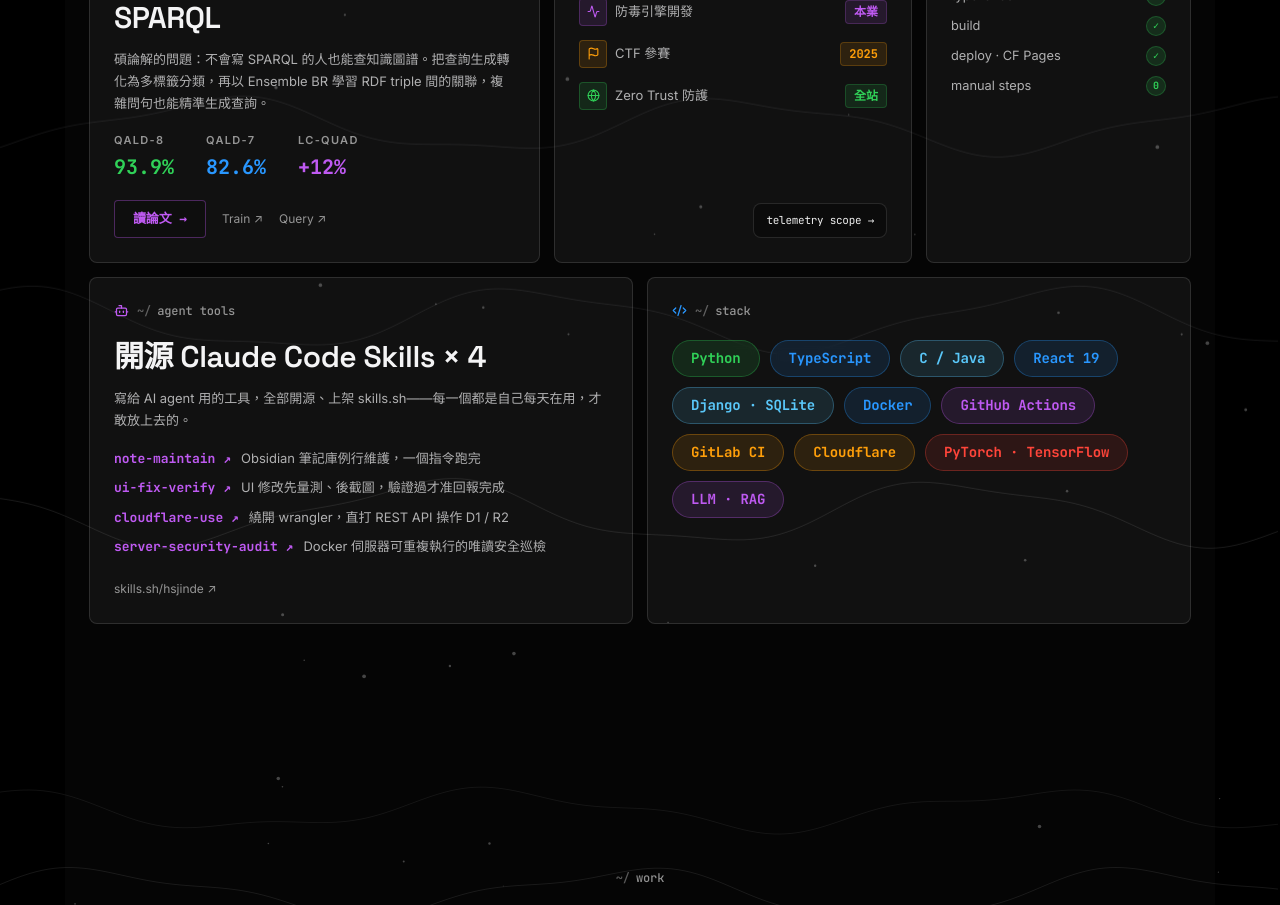
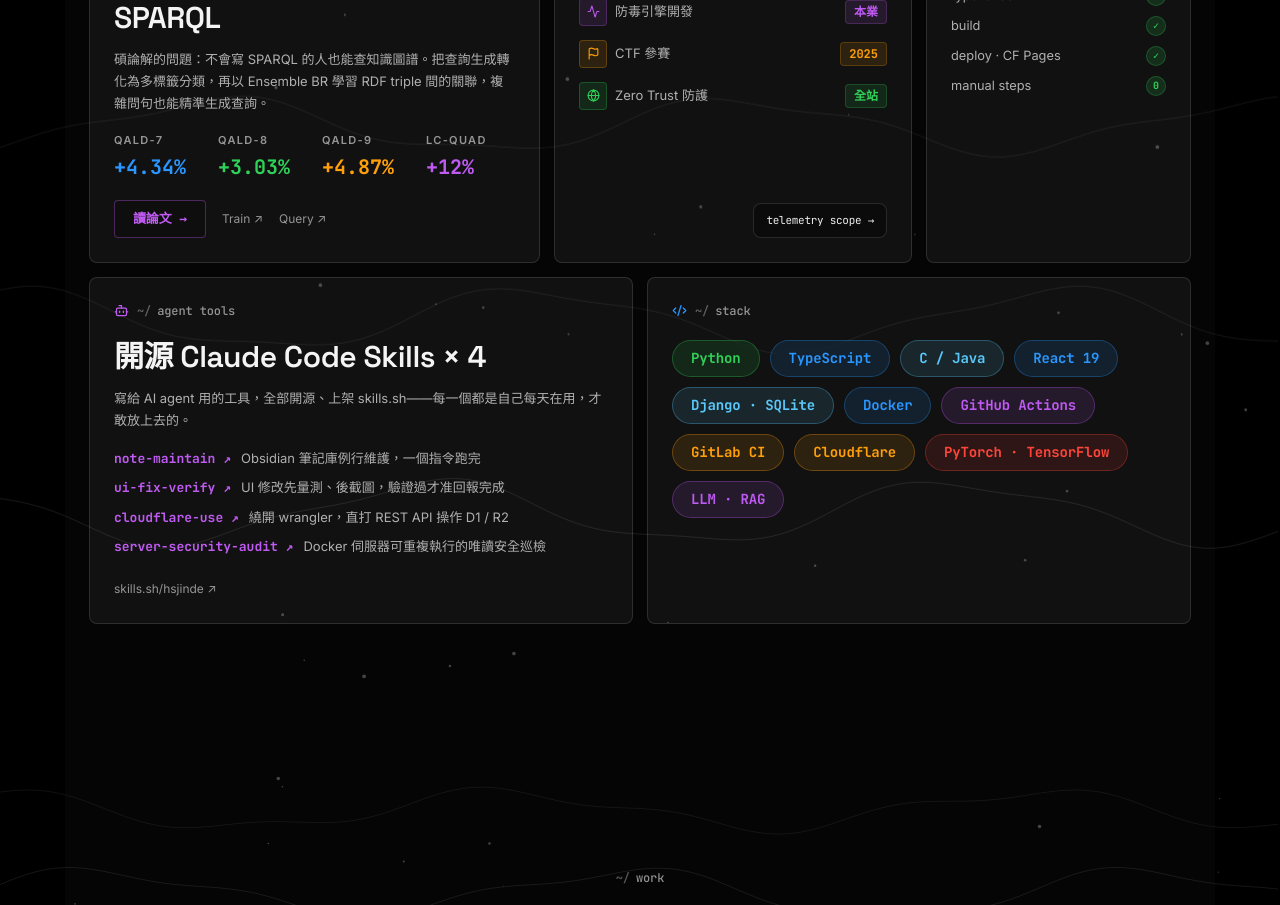
Before and after one commit to hsjinde/CORE-PULSE, a React (Vite) app: page / in a window 1280 px wide. Shown: the part 2300-3205 px from the top of the page. Built offline with nearby package versions, Linux system fonts and the light colour scheme.

Commit message:
content(bento): research 卡指標改為 QALD-7/8/9＋LC-QuAD 四欄提升幅度

```diff
--- a/src/components/Bento/BentoGrid.tsx
+++ b/src/components/Bento/BentoGrid.tsx
@@ -215,9 +215,10 @@
               </p>
               <div className="bento-metrics-row" style={{ marginBottom: 18 }}>
                 {[
-                  { metric: 'QALD-8',  value: '93.9%', color: 'var(--accent-green)'  },
-                  { metric: 'QALD-7',  value: '82.6%', color: 'var(--accent-blue)'   },
-                  { metric: 'LC-QuAD', value: '+12%',  color: 'var(--accent-purple)' },
+                  { metric: 'QALD-7',  value: '+4.34%', color: 'var(--accent-blue)'   },
+                  { metric: 'QALD-8',  value: '+3.03%', color: 'var(--accent-green)'  },
+                  { metric: 'QALD-9',  value: '+4.87%', color: 'var(--accent-orange)' },
+                  { metric: 'LC-QuAD', value: '+12%',   color: 'var(--accent-purple)' },
                 ].map(({ metric, value, color }) => (
                   <div key={metric}>
                     <p className="text-label" style={{ marginBottom: 4 }}>{metric}</p>
```
